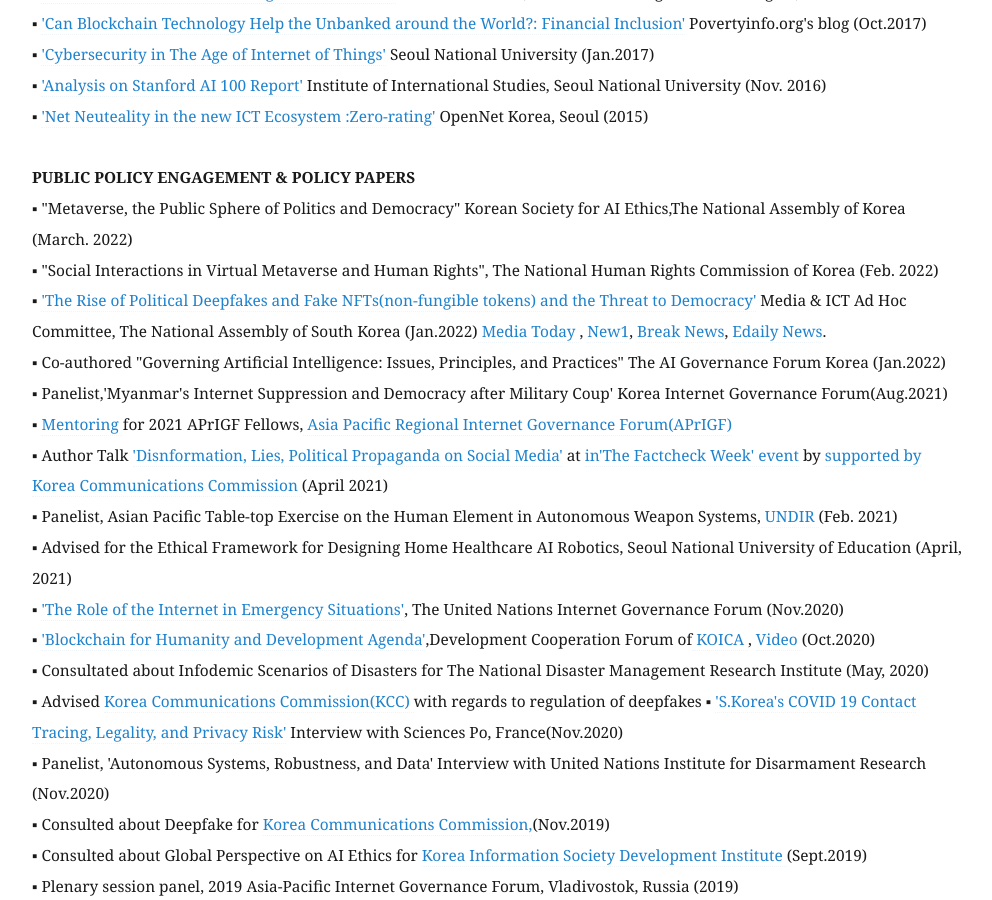
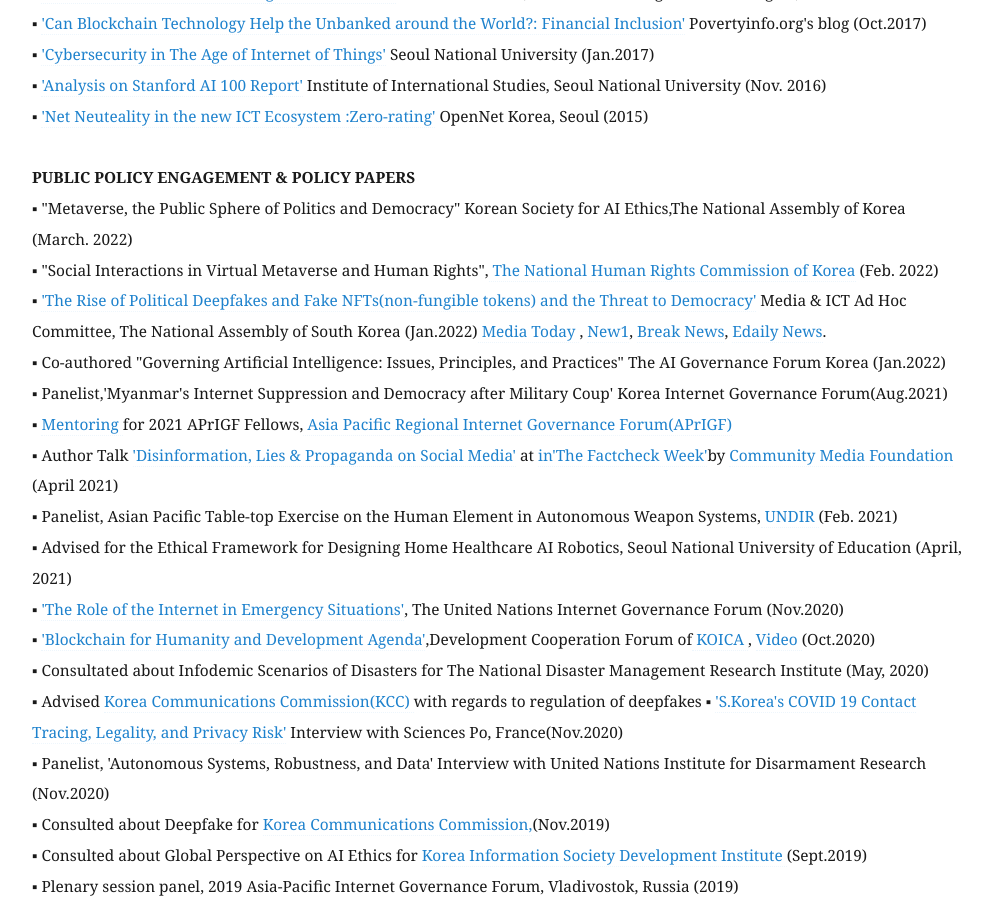
Before and after one commit to eunchangchoi/eunchangchoi.github.io, a Jekyll site: the page built from index.md, in a window 1280 px wide and 900 px high, scrolled down 4393 px. Shown: the whole window, without its empty margins (68-1060 px from the left). Built offline with Jekyll 4.4.1, drawn with Linux system fonts in a browser that asks for light colours.

Commit message:
Update index.md

```diff
--- a/index.md
+++ b/index.md
@@ -107,12 +107,12 @@
 
  <strong> PUBLIC POLICY ENGAGEMENT & POLICY PAPERS</strong> <br>
 ▪ "Metaverse, the Public Sphere of Politics and Democracy" Korean Society for AI Ethics,The National Assembly of Korea (March. 2022)<br>
-▪ "Social Interactions in Virtual Metaverse and Human Rights", The National Human Rights Commission of Korea (Feb. 2022)<br>
+▪ "Social Interactions in Virtual Metaverse and Human Rights",<a href="https://www.humanrights.go.kr/site/main/index002"> The National Human Rights Commission of Korea</a> (Feb. 2022)<br>
 ▪ <a href="https://zdnet.co.kr/view/?no=20220112165731">'The Rise of Political Deepfakes and Fake NFTs(non-fungible tokens) and the Threat to Democracy'</a> Media & ICT Ad Hoc Committee, The National Assembly of South Korea (Jan.2022)<a href="http://www.mediatoday.co.kr/news/articleView.html?idxno=301748"> Media Today </a>, <a href="https://www.news1.kr/articles/?4553816/"> New1</a>, <a href="https://www.breaknews.com/864283">Break News</a>, <a href="https://www.edaily.co.kr/news/read?newsId=02768326632197392&mediaCodeNo=257&OutLnkChk=Y/"> Edaily News</a>.<br>
 ▪ Co-authored "Governing Artificial Intelligence: Issues, Principles, and Practices" The AI Governance Forum Korea (Jan.2022)<br>
 ▪ Panelist,'Myanmar's Internet Suppression and Democracy after Military Coup' Korea Internet Governance Forum(Aug.2021) <br>
 ▪ <a href="https://ap.rigf.asia/fellowship/2021/introducing-the-mentors-of-2021-fellowship-program/?fbclid=IwAR2pn3lY-fE0daHxOW4vCcvk0HX-zwFHd8uJxaPnT266Hn7BOkA52UudjMw"> Mentoring </a> for 2021 APrIGF Fellows,<a href="https://ap.rigf.asia/"> Asia Pacific Regional Internet Governance Forum(APrIGF)</a> <br>
-▪  Author Talk <a href="https://youtu.be/mRsfLzJmdj8?t=15">'Disnformation, Lies, Political Propaganda on Social Media'</a> at <a href="https://factchecker.or.kr/notices/225"> in'The Factcheck Week' event</a> by <a href="https://kcc.go.kr/user/ehpMain.do"> supported by Korea Communications Commission </a>(April 2021) <br>
+▪ Author Talk <a href="https://youtu.be/mRsfLzJmdj8?t=15">'Disinformation, Lies & Propaganda on Social Media'</a> at <a href="https://factchecker.or.kr/notices/225"> in'The Factcheck Week'</a>by <a href="https://edu.kcmf.or.kr/main/index.jsp"> Community Media Foundation </a>(April 2021) <br>
 ▪ Panelist, Asian Pacific Table-top Exercise on the Human Element in Autonomous Weapon Systems,<a href="http://unidir.org"> UNDIR </a> (Feb. 2021)<br>
 ▪ Advised for the Ethical Framework for Designing Home Healthcare AI Robotics, Seoul National University of Education (April, 2021)<br>
 ▪ <a href="https://www.intgovforum.org/multilingual/content/igf-2020-main-session-nris-role-of-the-internet-in-emergency-situations">'The Role of the Internet in Emergency Situations'</a>, The United Nations Internet Governance Forum (Nov.2020) <br>
```
